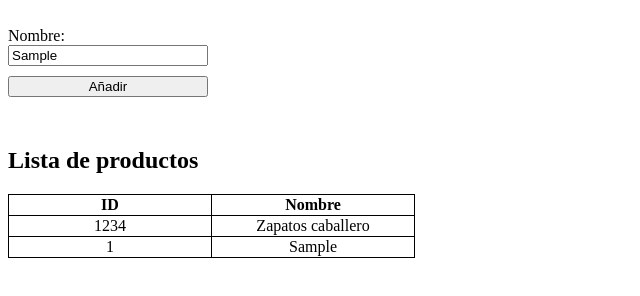
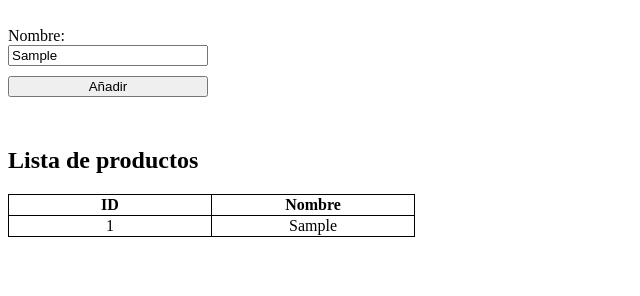
Before and after one commit to jbelamor/tienda_ropa_iesdavinci, a plain HTML site: page index.html in a window 1280 px wide. Both pictures are taken after typing "Sample" into the empty fields and a click on the button "Añadir". Shown: the part 110-406 px from the top of the page, without its empty margins (0-640 px from the left). Drawn offline with Linux system fonts and the light colour scheme.

Commit message:
print array productos

```diff
--- a/index.html
+++ b/index.html
@@ -49,10 +49,6 @@
                     <th>ID</th>
                     <th>Nombre</th>
                 </tr>
-                <tr>
-                    <td>1234</td>
-                    <td>Zapatos caballero</td>
-                </tr>
             </tbody>
         </table>
     </div>
--- a/script.js
+++ b/script.js
@@ -1,4 +1,6 @@
 var product_id = 0;
+var array_productos = [];
+
 class Product {
     constructor(nombre) {
         this.id = ++product_id;
@@ -6,26 +8,31 @@ class Product {
     }
 }
 
-function add_product() {
-    var nombre = document.getElementById('nombre').value;
-    var new_product = new Product(nombre);
-
+function print_products () {
     var lista = document.getElementById('tabla_productos');
-
+    for (var i = 0; i <array_productos.length; i++) {
         //Create elements
         var new_row_element = document.createElement('tr');
         var new_td_element_id = document.createElement('td');
         var new_td_element_nombre = document.createElement('td');
 
         //Assign contents
-    new_td_element_id.textContent = new_product.id;
-    new_td_element_nombre.textContent = new_product.nombre;
+        new_td_element_id.textContent = array_productos[i].id;
+        new_td_element_nombre.textContent = array_productos[i].nombre;
 
         //append children
         new_row_element.appendChild(new_td_element_id);
         new_row_element.appendChild(new_td_element_nombre);
+    }
+    lista.appendChild(new_row_element);
+}
 
-    lista.appendChild(new_row_element);
+function add_product() {
+    var nombre = document.getElementById('nombre').value;
+    var new_product = new Product(nombre);
+    array_productos.push(new_product);
+
+    print_products();
 }
 
 function add_product_old() {
```
Lines whose indentation alone changed are shown as unchanged.
